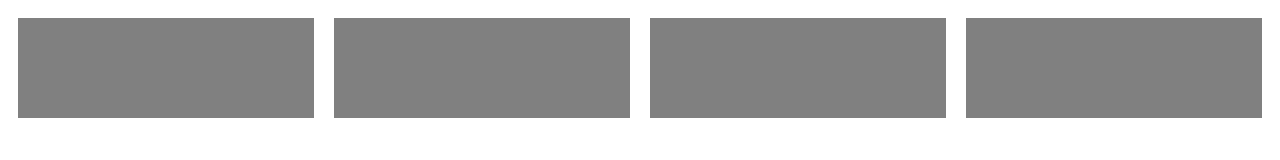
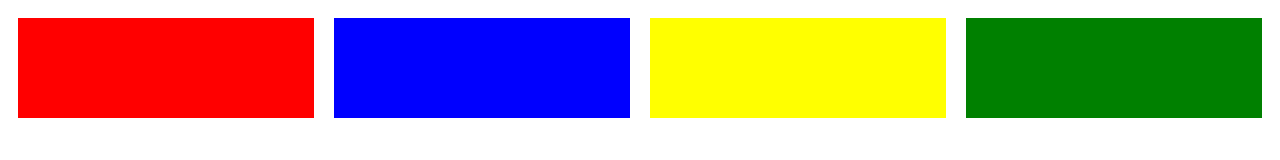
Before and after one commit to wallacezephry/github, a plain HTML site: page index.html in a window 1280 px wide. Drawn offline with Linux system fonts and the light colour scheme.

Commit message:
alterando as cores das divs

```diff
--- a/index.html
+++ b/index.html
@@ -16,17 +16,17 @@
 		height: 100px;
 	}
 	.form1 {
-	background-color: gray;
+	background-color: red;
 	}
 	.form2 {
-	background-color: gray;
+	background-color: blue;
 	}
 	.form3{
-		background-color: grey;
+		background-color: yellow;
 
 	}
 	.form4{
-		background-color: grey;
+		background-color: green;
 	}
 
 	</style>
```
